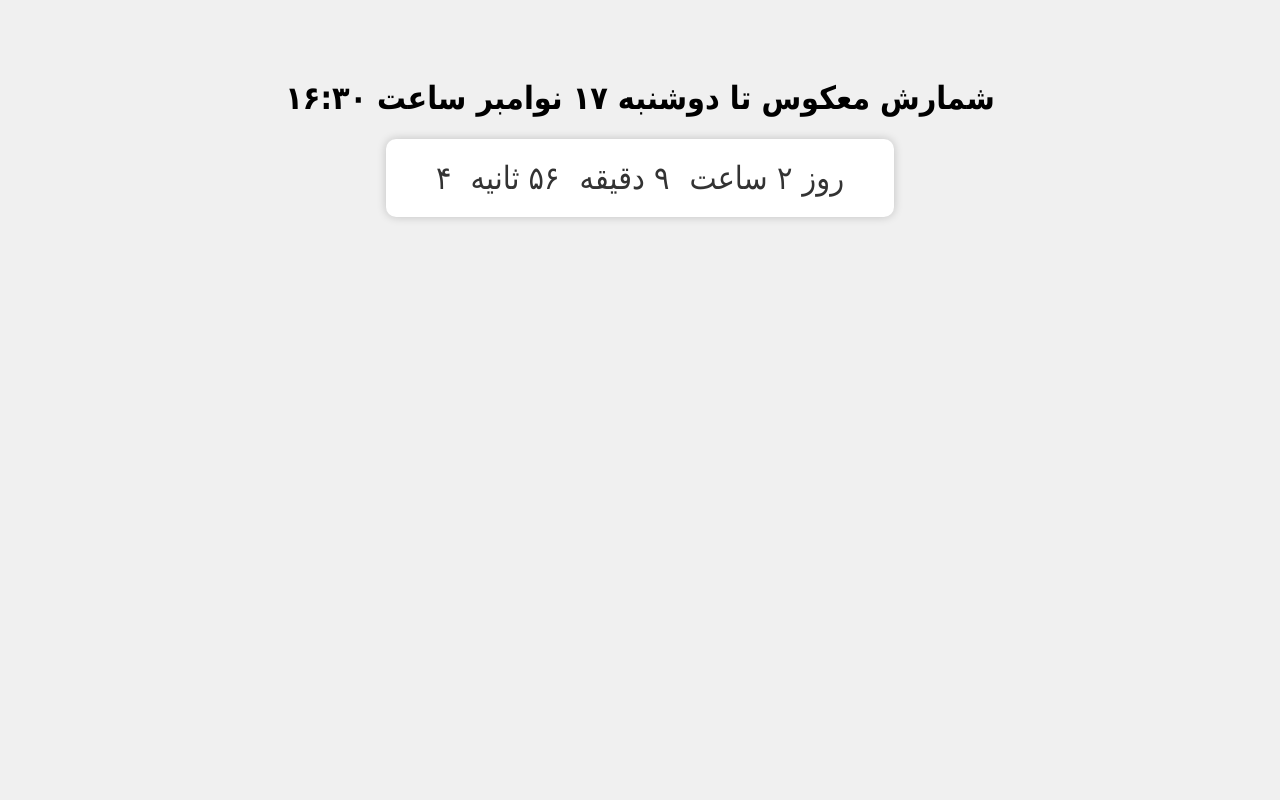
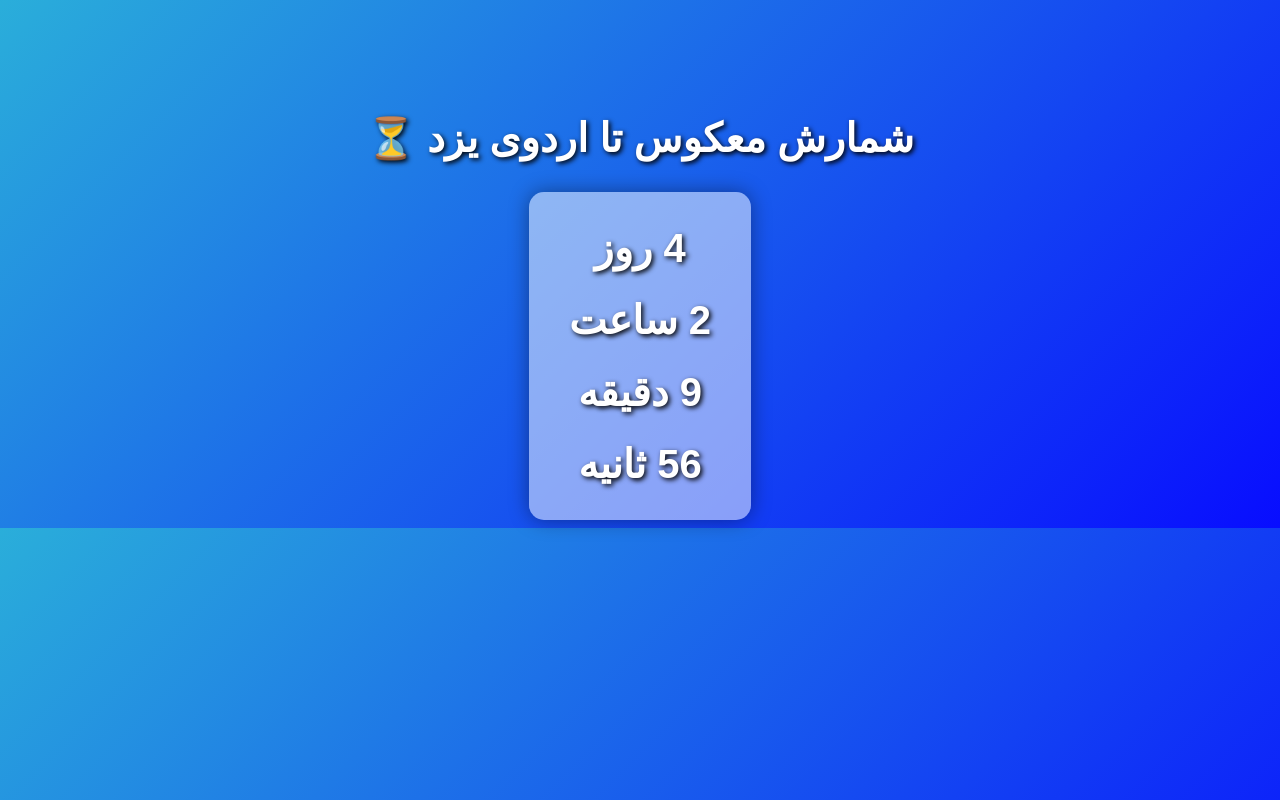
Before and after one commit to ASNS399/Timer-yazd, a plain HTML site: page index.html in a window 1280 px wide. Drawn offline with Linux system fonts and the light colour scheme.

Commit message:
fix rtl problem

```diff
--- a/index.html
+++ b/index.html
@@ -1,65 +1,89 @@
 <!DOCTYPE html>
 <html lang="fa">
+
 <head>
     <meta charset="UTF-8">
-  <title>شمارش معکوس</title>
+    <title>اردوی یزد - شمارش معکوس</title>
     <style>
         body {
-      font-family: "Tahoma", sans-serif;
-      background: #f0f0f0;
+            font-family: sans-serif;
+            background: linear-gradient(135deg, #2aaeda, #080dff);
             text-align: center;
-      padding-top: 50px;
+            padding-top: 80px;
         }
-    #countdown {
-      font-size: 2em;
-      color: #333;
-      background: #fff;
+
+        h1 {
+            font-size: 40px;
+            color: #ffffff;
+            text-shadow: 2px 2px 5px #000;
+            margin-bottom: 30px;
+        }
+
+        #timer {
+            font-size: 40px;
+            font-weight: bold;
+            color: #ffffff;
+            background: rgba(255, 255, 255, 0.5);
             display: inline-block;
             padding: 20px 40px;
-      border-radius: 10px;
-      box-shadow: 0 0 10px rgba(0,0,0,0.2);
+            border-radius: 15px;
+            text-shadow: 2px 2px 5px #000;
+            box-shadow: 0 0 20px rgba(0, 0, 0, 0.4);
+            line-height: 1.8;
+            direction: rtl;
         }
-    span {
-      margin: 0 10px;
+
+        .boom {
+            color: #ff0000;
+            animation: blink 0.8s infinite;
+        }
+
+        @keyframes blink {
+            0% {
+                opacity: 1;
+            }
+
+            50% {
+                opacity: 0;
+            }
+
+            100% {
+                opacity: 1;
+            }
         }
     </style>
 </head>
+
 <body>
-  <h1>شمارش معکوس تا دوشنبه ۱۷ نوامبر ساعت ۱۶:۳۰</h1>
-  <div id="countdown"></div>
+    <h1>⏳ شمارش معکوس تا اردوی یزد</h1>
+    <div id="timer"></div>
 
     <script>
-    // تاریخ هدف: دوشنبه 17 نوامبر 2025 ساعت 16:30
-    var targetDate = new Date("Nov 17, 2025 16:30:00").getTime();
+        let targetTime = new Date("Nov 17, 2025 16:30:00").getTime();
 
-    var countdownElement = document.getElementById("countdown");
+        let timer = setInterval(function () {
+            let now = new Date().getTime();
+            let distance = targetTime - now;
 
-    var x = setInterval(function() {
-      var now = new Date().getTime();
-      var distance = targetDate - now;
+            let days = Math.floor(distance / (1000 * 60 * 60 * 24));
+            let hours = Math.floor((distance % (1000 * 60 * 60 * 24)) / (1000 * 60 * 60));
+            let minutes = Math.floor((distance % (1000 * 60 * 60)) / (1000 * 60));
+            let seconds = Math.floor((distance % (1000 * 60)) / 1000);
 
-      if (distance < 0) {
-        clearInterval(x);
-        countdownElement.innerHTML = "زمان به پایان رسید!";
-        return;
+            if (distance > 0) {
+                let output = "";
+                if (days > 0) output += days + " روز<br>";
+                if (hours > 0 || days > 0) output += hours + " ساعت<br>";
+                output += minutes + " دقیقه<br>";
+                output += (seconds < 10 ? "0" : "") + seconds + " ثانیه<br>";
+                document.getElementById("timer").innerHTML = output;
+            } else {
+                clearInterval(timer);
+                document.getElementById("timer").innerHTML = "💥 اردوی یزد شروع شد!";
+                document.getElementById("timer").classList.add("boom");
             }
-
-      var days = Math.floor(distance / (1000 * 60 * 60 * 24));
-      var hours = Math.floor((distance % (1000 * 60 * 60 * 24)) / (1000 * 60 * 60));
-      var minutes = Math.floor((distance % (1000 * 60 * 60)) / (1000 * 60));
-      var seconds = Math.floor((distance % (1000 * 60)) / 1000);
-
-      // تبدیل اعداد به فارسی
-      function toPersianDigits(num) {
-        return num.toString().replace(/\d/g, d => "۰۱۲۳۴۵۶۷۸۹"[d]);
-      }
-
-      countdownElement.innerHTML =
-        "<span>" + toPersianDigits(days) + " روز</span>" +
-        "<span>" + toPersianDigits(hours) + " ساعت</span>" +
-        "<span>" + toPersianDigits(minutes) + " دقیقه</span>" +
-        "<span>" + toPersianDigits(seconds) + " ثانیه</span>";
         }, 1000);
     </script>
 </body>
+
 </html>
```
Lines whose indentation alone changed are shown as unchanged.
